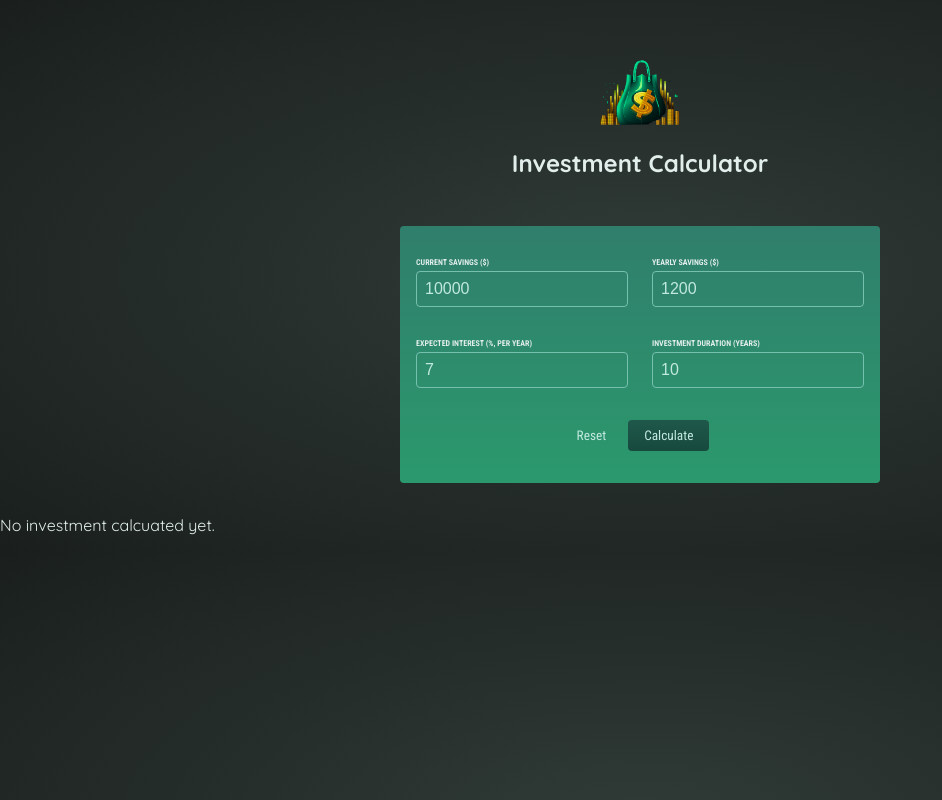
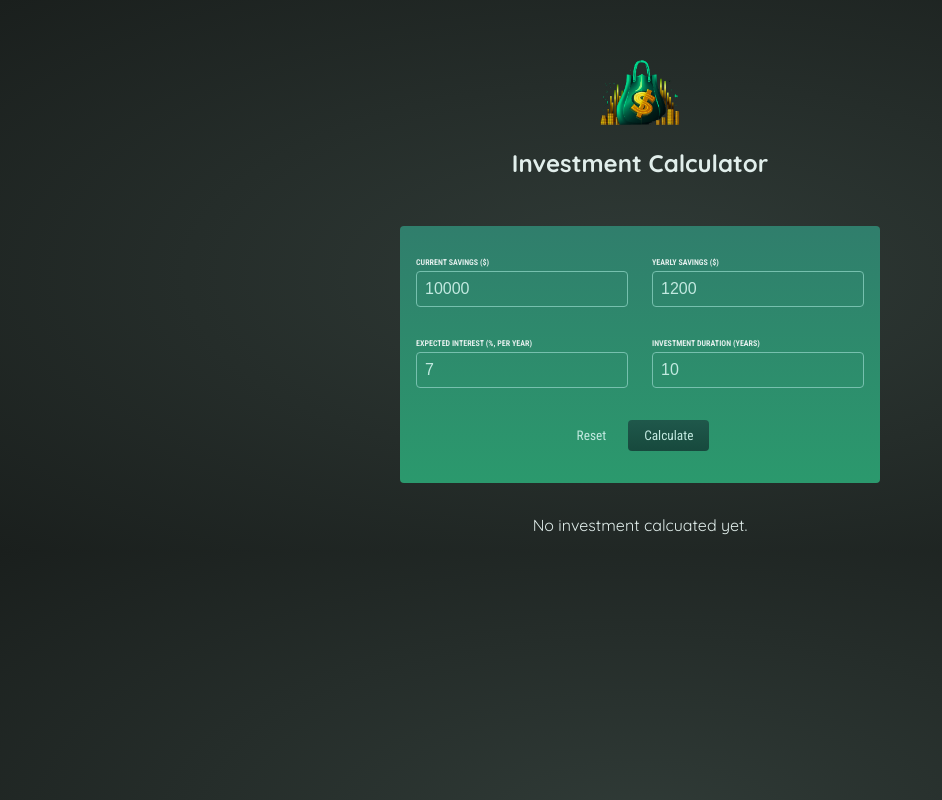
Before and after one commit to jeongsangtae/react-complete-training-second-practice-project, a React (Create React App) app: page / in a window 1280 px wide. Shown: the whole page, without its empty margins (0-942 px from the left). Built offline with nearby package versions, Linux system fonts and the light colour scheme.

Commit message:
React Complete Training Second Practice Project - p tag styling add & CSS module skip same as my code (solution)

```diff
--- a/src/App.js
+++ b/src/App.js
@@ -79,7 +79,9 @@
       {/* Todo: Show below table conditionally (only once result data is available) */}
       {/* Show fallback text if no data is available */}
 
-      {!userInput && <p>No investment calcuated yet.</p>}
+      {!userInput && (
+        <p style={{ textAlign: "center" }}>No investment calcuated yet.</p>
+      )}
       {userInput && (
         <ResultTable
           calculateData={yearlyData}
```
